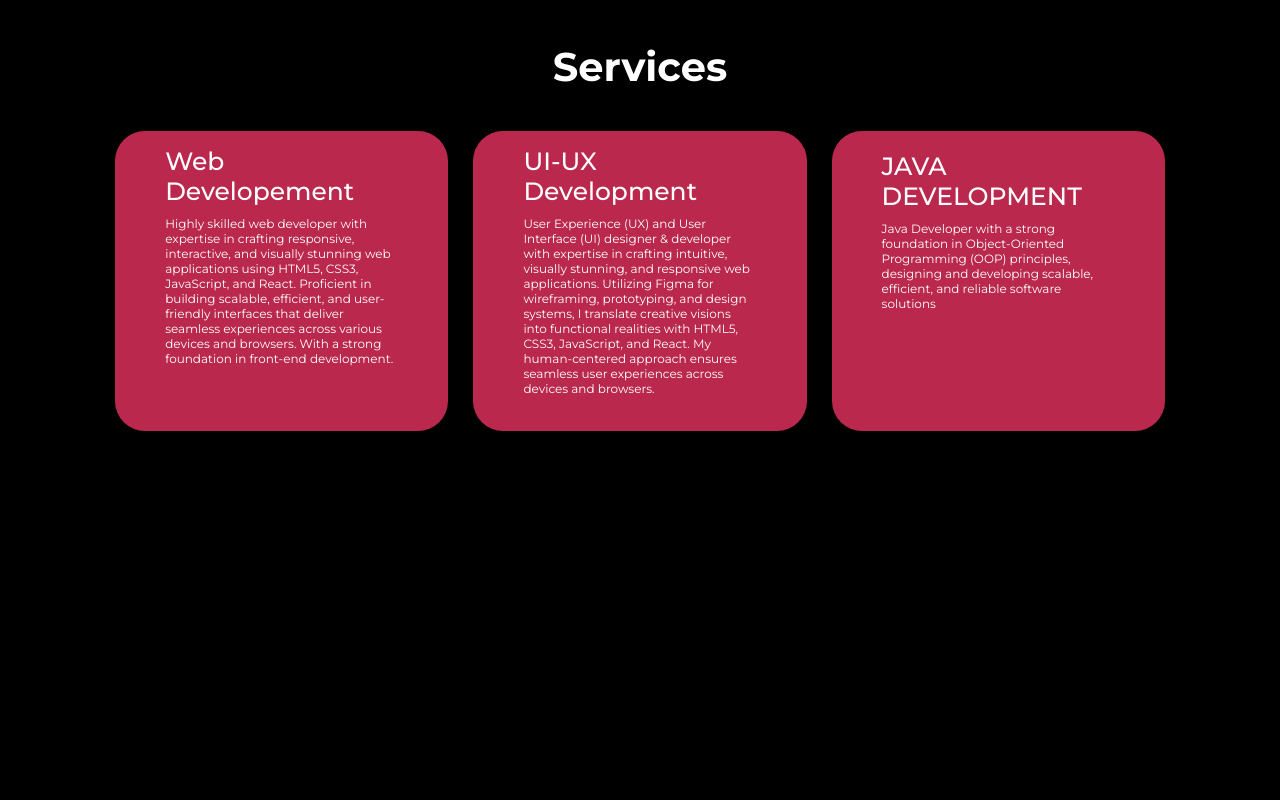
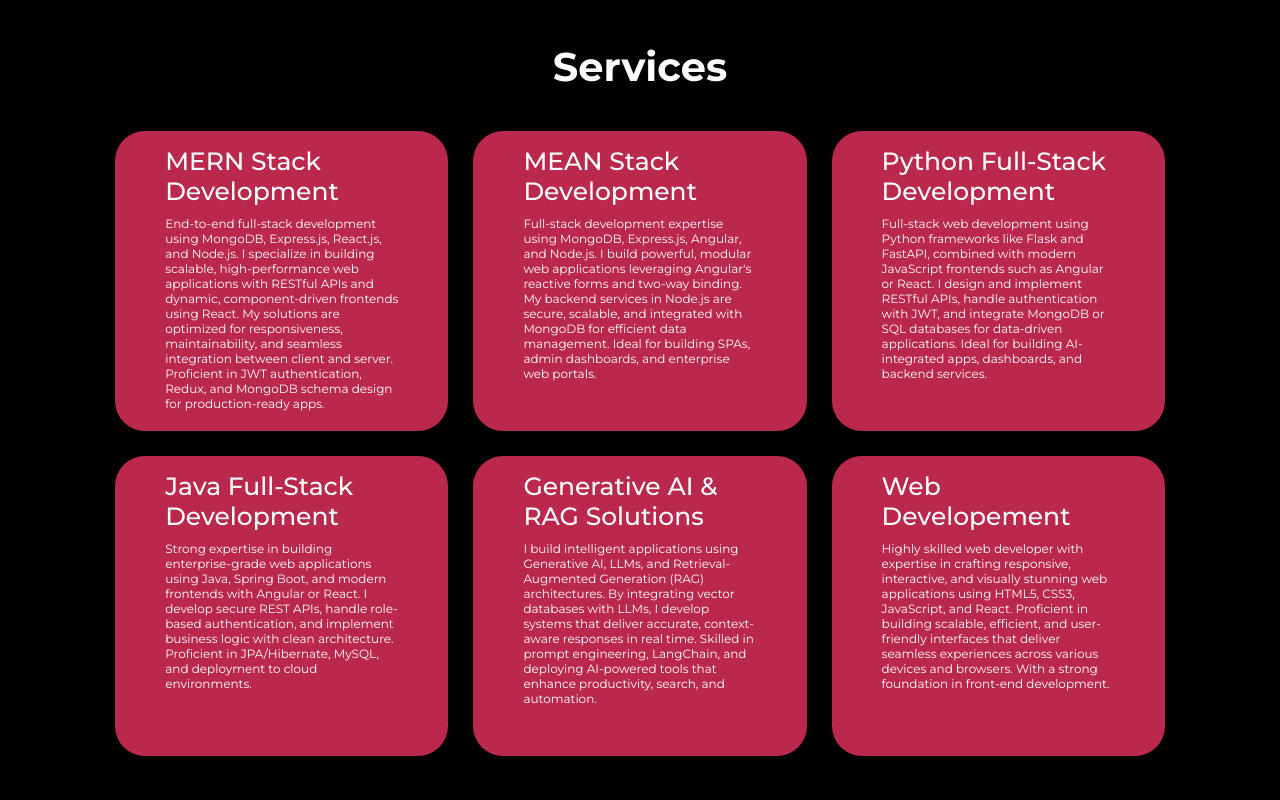
Before and after one commit to harshachandragiri/My-Portfolio, a plain HTML site: page index.html in a window 1280 px wide. Shown: the part 3240-4040 px from the top of the page. Drawn offline with nearby package versions, Linux system fonts and the light colour scheme.

Commit message:
sucess 1

```diff
--- a/index.html
+++ b/index.html
@@ -276,6 +276,67 @@
     <div class="services-container">
       <div class="service-box">
         <div class="service-info">
+          <h4>MERN Stack Development</h4>
+          <p>
+            End-to-end full-stack development using MongoDB, Express.js, React.js, and Node.js. I specialize in building
+            scalable, high-performance web applications with RESTful APIs and dynamic, component-driven frontends using
+            React.
+            My solutions are optimized for responsiveness, maintainability, and seamless integration between client and
+            server.
+            Proficient in JWT authentication, Redux, and MongoDB schema design for production-ready apps.
+          </p>
+        </div>
+      </div>
+      <div class="service-box">
+        <div class="service-info">
+          <h4>MEAN Stack Development</h4>
+          <p>
+            Full-stack development expertise using MongoDB, Express.js, Angular, and Node.js. I build powerful, modular
+            web
+            applications leveraging Angular's reactive forms and two-way binding. My backend services in Node.js are
+            secure,
+            scalable, and integrated with MongoDB for efficient data management. Ideal for building SPAs, admin
+            dashboards,
+            and enterprise web portals.
+          </p>
+        </div>
+      </div>
+      <div class="service-box">
+        <div class="service-info">
+          <h4>Python Full-Stack Development</h4>
+          <p>
+            Full-stack web development using Python frameworks like Flask and FastAPI, combined with modern JavaScript
+            frontends such as Angular or React. I design and implement RESTful APIs, handle authentication with JWT, and
+            integrate MongoDB or SQL databases for data-driven applications. Ideal for building AI-integrated apps,
+            dashboards, and backend services.
+          </p>
+        </div>
+      </div>
+      <div class="service-box">
+        <div class="service-info">
+          <h4>Java Full-Stack Development</h4>
+          <p>
+            Strong expertise in building enterprise-grade web applications using Java, Spring Boot, and modern frontends
+            with Angular or React. I develop secure REST APIs, handle role-based authentication, and implement business
+            logic with clean architecture. Proficient in JPA/Hibernate, MySQL, and deployment to cloud environments.
+          </p>
+        </div>
+      </div>
+      <div class="service-box">
+        <div class="service-info">
+          <h4>Generative AI & RAG Solutions</h4>
+          <p>
+            I build intelligent applications using Generative AI, LLMs, and Retrieval-Augmented Generation (RAG) architectures.
+            By integrating vector databases with LLMs, I develop systems that deliver accurate, context-aware responses in real time.
+            Skilled in prompt engineering, LangChain, and deploying AI-powered tools that enhance productivity, search, and automation.
+          </p>
+        </div>
+      </div>
+
+
+
+      <div class="service-box">
+        <div class="service-info">
           <h4>Web Developement</h4>
           <p>
             Highly skilled web developer with expertise in crafting responsive, interactive, and visually stunning web
@@ -286,28 +347,7 @@
         </div>
       </div>
 
-      <div class="service-box">
-        <div class="service-info">
-          <h4>UI-UX Development</h4>
-          <p>
-            User Experience (UX) and User Interface (UI) designer & developer with expertise in crafting intuitive,
-            visually stunning, and responsive web applications. Utilizing Figma for wireframing, prototyping, and design
-            systems, I translate creative visions into functional realities with HTML5, CSS3, JavaScript, and React. My
-            human-centered approach ensures seamless user experiences across devices and browsers.
 
-
-          </p>
-        </div>
-      </div>
-      <div class="service-box">
-        <div class="service-info">
-          <h4>JAVA DEVELOPMENT</h4>
-          <p>
-            Java Developer with a strong foundation in Object-Oriented Programming (OOP) principles, designing and
-            developing scalable, efficient, and reliable software solutions
-          </p>
-        </div>
-      </div>
 
 
 
```
